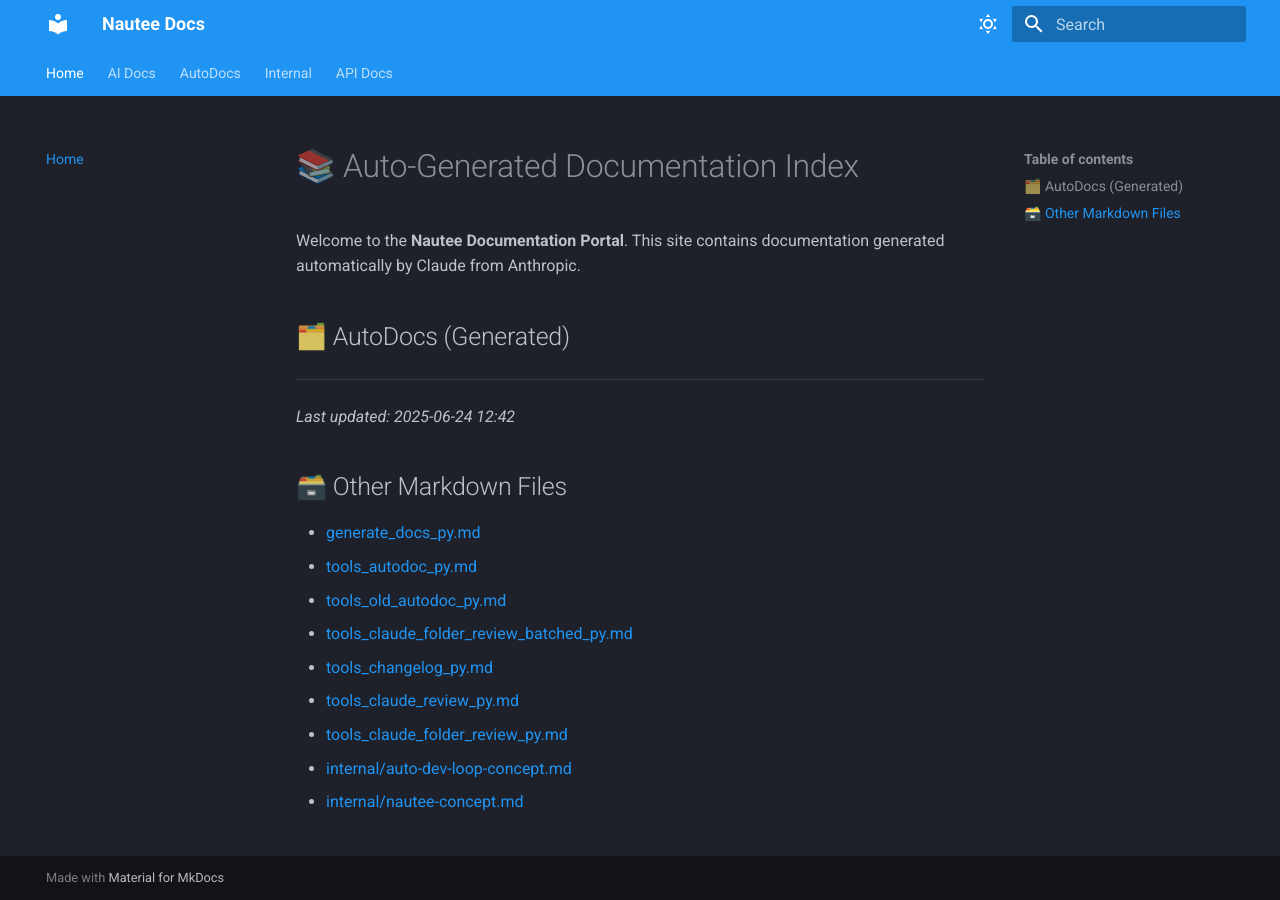
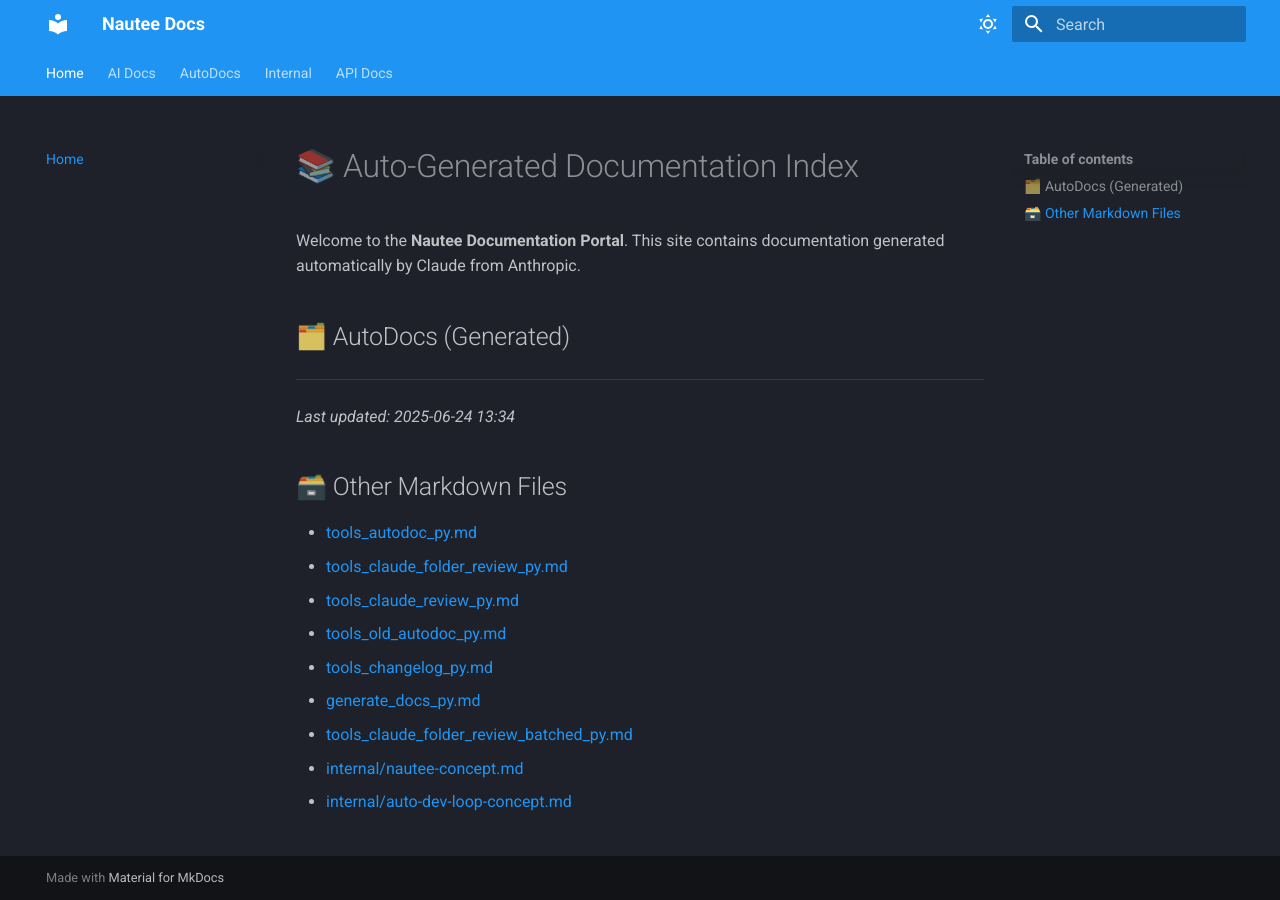
Before and after one commit to 48Nauts-Operator/nautee, an MkDocs documentation site: the page built from docs/index.md, in a window 1280 px wide. Built offline with MkDocs 1.6.1 and Material for MkDocs 9.7.7, drawn with Linux system fonts in a browser that asks for light colours.

```diff
--- a/docs/index.md
+++ b/docs/index.md
@@ -7,16 +7,16 @@ Welcome to the **Nautee Documentation Portal**. This site contains documentation
 
 ---
 
-_Last updated: 2025-06-24 12:42_
+_Last updated: 2025-06-24 13:34_
 
 ## 🗃️ Other Markdown Files
 
+- [tools_autodoc_py.md](tools_autodoc_py.md)
+- [tools_claude_folder_review_py.md](tools_claude_folder_review_py.md)
+- [tools_claude_review_py.md](tools_claude_review_py.md)
+- [tools_old_autodoc_py.md](tools_old_autodoc_py.md)
+- [tools_changelog_py.md](tools_changelog_py.md)
 - [generate_docs_py.md](generate_docs_py.md)
-- [tools_autodoc_py.md](tools_autodoc_py.md)
-- [tools_old_autodoc_py.md](tools_old_autodoc_py.md)
 - [tools_claude_folder_review_batched_py.md](tools_claude_folder_review_batched_py.md)
-- [tools_changelog_py.md](tools_changelog_py.md)
-- [tools_claude_review_py.md](tools_claude_review_py.md)
-- [tools_claude_folder_review_py.md](tools_claude_folder_review_py.md)
+- [internal/nautee-concept.md](internal/nautee-concept.md)
 - [internal/auto-dev-loop-concept.md](internal/auto-dev-loop-concept.md)
-- [internal/nautee-concept.md](internal/nautee-concept.md)
```
